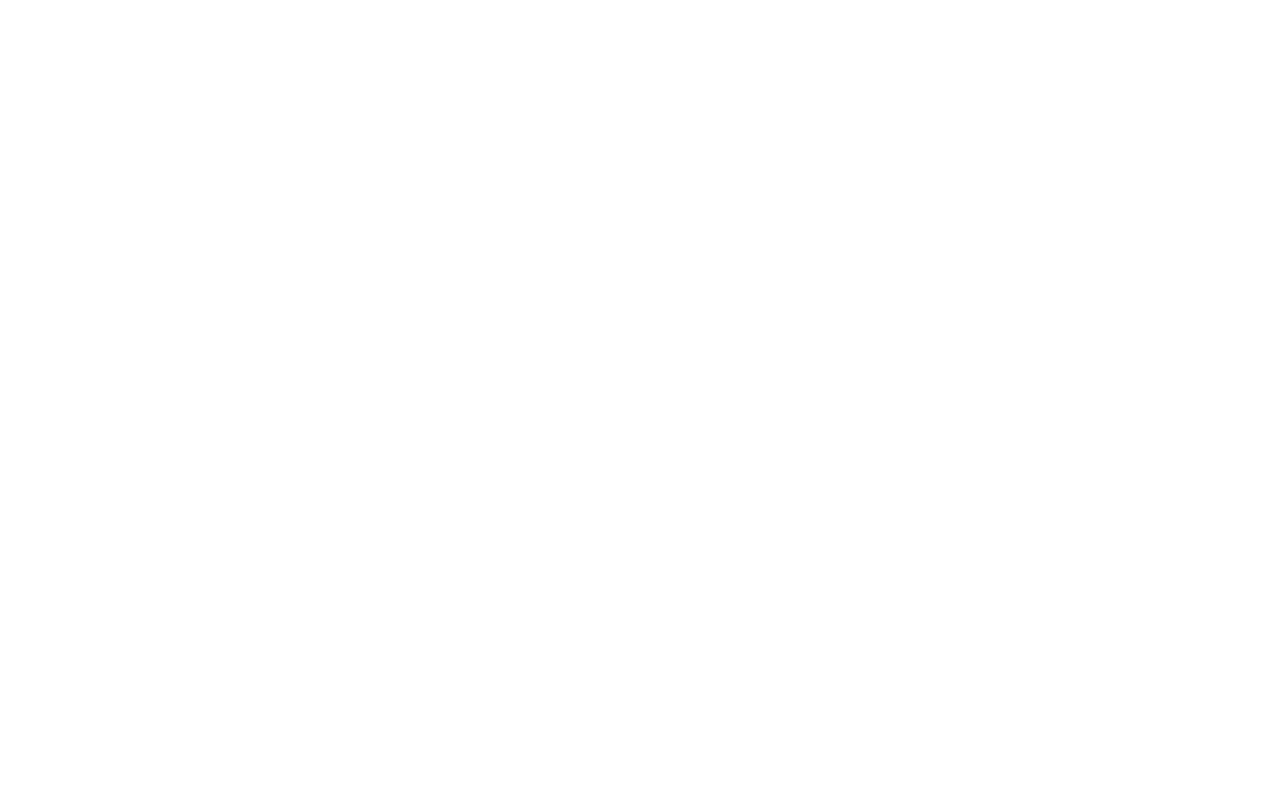
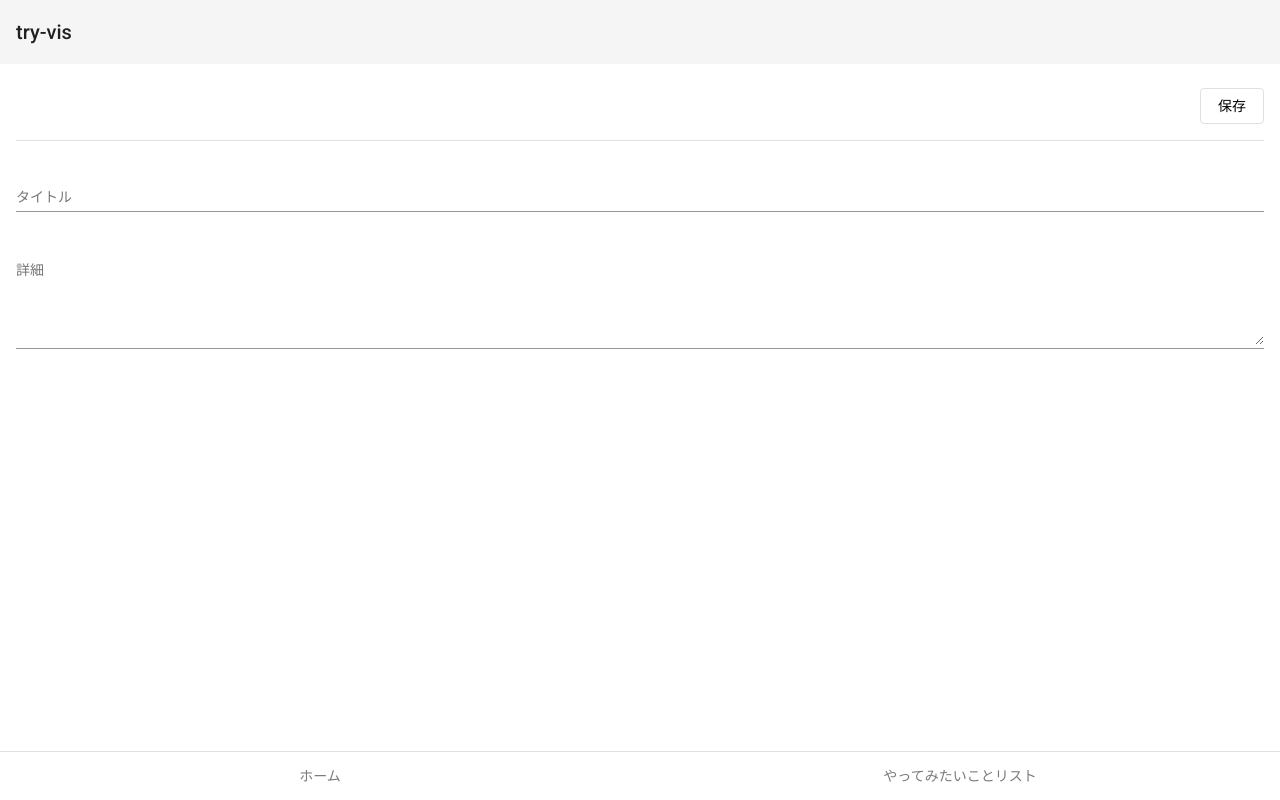
Before and after one commit to tmyksj/try-vis, an Angular app: page /items/1/edit in a window 1280 px wide. Before the commit this address led to /. Built offline with nearby package versions, Linux system fonts and the light colour scheme.

Commit message:
item edit component の実装

```diff
--- a/src/app/components/page-home/page-home.component.html
+++ b/src/app/components/page-home/page-home.component.html
@@ -1,9 +1,16 @@
 <app-layout-main navActiveLink="/">
   <h1>推薦されたリスト</h1>
   <a *ngFor="let item of recommendedItemList"
+     class="item"
      mat-stroked-button
      routerLink="/items/{{ item.id }}">
     <h2>{{ item.title }}</h2>
     <p>{{ item.description }}</p>
   </a>
+  <a class="add"
+     color="primary"
+     mat-fab
+     routerLink="/items/new">
+    <mat-icon>add</mat-icon>
+  </a>
 </app-layout-main>
--- a/src/app/components/page-home/page-home.component.scss
+++ b/src/app/components/page-home/page-home.component.scss
@@ -6,7 +6,7 @@
   margin: 0;
 }
 
-a {
+.item {
   display: block;
   margin: 0.5rem 0;
   padding: 1rem;
@@ -18,3 +18,9 @@
     margin: 0;
   }
 }
+
+.add {
+  bottom: 4rem;
+  position: fixed;
+  right: 1rem;
+}
--- a/src/app/components/page-item-edit/page-item-edit.component.html
+++ b/src/app/components/page-item-edit/page-item-edit.component.html
@@ -1 +1,22 @@
-<p>page-item-edit works!</p>
+<app-layout-main>
+  <div class="action">
+    <button (click)="onSubmit()"
+            mat-stroked-button>保存
+    </button>
+  </div>
+
+  <mat-divider></mat-divider>
+
+  <mat-form-field class="title">
+    <mat-label>タイトル</mat-label>
+    <input [(ngModel)]="varTitle"
+           matInput>
+  </mat-form-field>
+
+  <mat-form-field class="description">
+    <mat-label>詳細</mat-label>
+    <textarea [(ngModel)]="varDescription"
+              matInput></textarea>
+  </mat-form-field>
+
+</app-layout-main>
--- a/src/app/components/page-item-edit/page-item-edit.component.scss
+++ b/src/app/components/page-item-edit/page-item-edit.component.scss
@@ -0,0 +1,18 @@
+.action {
+  margin: 1rem 0;
+  text-align: right;
+}
+
+.title {
+  margin-top: 2rem;
+  width: 100%;
+}
+
+.description {
+  margin-top: 1rem;
+  width: 100%;
+}
+
+textarea {
+  height: 5rem;
+}
--- a/src/app/components/page-item-edit/page-item-edit.component.ts
+++ b/src/app/components/page-item-edit/page-item-edit.component.ts
@@ -1,4 +1,9 @@
 import { Component, OnInit } from "@angular/core";
+import { ItemDomain } from "../../domains/item/item.domain";
+import { ActivatedRoute, ParamMap, Router } from "@angular/router";
+import { map, switchMap } from "rxjs/operators";
+import { Observable, of } from "rxjs";
+import { ItemDto } from "../../dtos/item/item.dto";
 
 @Component({
   selector: "app-page-item-edit",
@@ -7,10 +12,61 @@
 })
 export class PageItemEditComponent implements OnInit {
 
-  public constructor() {
+  public item: ItemDto;
+
+  public varTitle: string;
+
+  public varDescription: string;
+
+  private itemDomain: ItemDomain;
+
+  private route: ActivatedRoute;
+
+  private router: Router;
+
+  public constructor(itemDomain: ItemDomain, route: ActivatedRoute, router: Router) {
+    this.itemDomain = itemDomain;
+    this.route = route;
+    this.router = router;
   }
 
   public ngOnInit(): void {
+    this.route.paramMap.pipe(
+      switchMap((params: ParamMap): Observable<ItemDto> => {
+        if (params.has("id")) {
+          return this.itemDomain.item(parseInt(params.get("id"), 10));
+        }
+
+        return of({
+          id: null,
+          title: "",
+          description: "",
+        });
+      }),
+      map((item: ItemDto | null): ItemDto => {
+        if (item === null) {
+          throw new Error("cannot find item");
+        }
+        return item;
+      }),
+    ).subscribe((item: ItemDto): void => {
+      this.item = item;
+      this.varTitle = item.title;
+      this.varDescription = item.description;
+    }, (_: any): void => {
+      // TODO: redirect
+      // this.router.navigateByUrl("/404");
+    });
+  }
+
+  public onSubmit(): void {
+    this.itemDomain.save({
+      id: this.item.id,
+      title: this.varTitle,
+      description: this.varDescription,
+    }).subscribe((_: ItemDto): void => {
+      this.router.navigateByUrl("/");
+    });
   }
 
 }
--- a/src/app/components/page-item-list/page-item-list.component.html
+++ b/src/app/components/page-item-list/page-item-list.component.html
@@ -1,9 +1,16 @@
 <app-layout-main navActiveLink="/items">
   <h1>やってみたいことリスト</h1>
   <a *ngFor="let item of itemList"
+     class="item"
      mat-stroked-button
      routerLink="/items/{{ item.id }}">
     <h2>{{ item.title }}</h2>
     <p>{{ item.description }}</p>
   </a>
+  <a class="add"
+     color="primary"
+     mat-fab
+     routerLink="/items/new">
+    <mat-icon>add</mat-icon>
+  </a>
 </app-layout-main>
--- a/src/app/components/page-item-list/page-item-list.component.scss
+++ b/src/app/components/page-item-list/page-item-list.component.scss
@@ -6,7 +6,7 @@
   margin: 0;
 }
 
-a {
+.item {
   display: block;
   margin: 0.5rem 0;
   padding: 1rem;
@@ -18,3 +18,9 @@
     margin: 0;
   }
 }
+
+.add {
+  bottom: 4rem;
+  position: fixed;
+  right: 1rem;
+}
--- a/src/app/components/page-item-list/page-item-list.component.ts
+++ b/src/app/components/page-item-list/page-item-list.component.ts
@@ -20,7 +20,9 @@
 
   public ngOnInit(): void {
     this.itemDomain.itemList().subscribe((itemList: ItemDto[]): void => {
-      this.itemList = itemList;
+      this.itemList = itemList.sort((a: ItemDto, b: ItemDto): number => {
+        return b.id - a.id;
+      });
     });
   }
 
--- a/src/app/components/page-item/page-item.component.html
+++ b/src/app/components/page-item/page-item.component.html
@@ -21,6 +21,7 @@
         <mat-icon>delete_outline</mat-icon>
       </button>
     </div>
+
     <mat-divider></mat-divider>
 
     <h1>{{ item.title }}</h1>
--- a/src/app/components/page-item/page-item.component.ts
+++ b/src/app/components/page-item/page-item.component.ts
@@ -1,7 +1,7 @@
 import { Component, OnInit } from "@angular/core";
 import { ActivatedRoute, ParamMap, Router } from "@angular/router";
 import { combineLatest, Observable } from "rxjs";
-import { mergeMap, switchMap } from "rxjs/operators";
+import { map, mergeMap, switchMap } from "rxjs/operators";
 
 import { ItemDomain } from "../../domains/item/item.domain";
 import { ItemDto } from "../../dtos/item/item.dto";
@@ -38,9 +38,17 @@
   public ngOnInit(): void {
     this.isLoaded = false;
 
-    const itemObservable: Observable<ItemDto> = this.route.paramMap.pipe(switchMap((params: ParamMap): Observable<ItemDto> => {
-      return this.itemDomain.item(parseInt(params.get("id"), 10));
-    }));
+    const itemObservable: Observable<ItemDto> = this.route.paramMap.pipe(
+      switchMap((params: ParamMap): Observable<ItemDto> => {
+        return this.itemDomain.item(parseInt(params.get("id"), 10));
+      }),
+      map((item: ItemDto | null): ItemDto => {
+        if (item === null) {
+          throw new Error("cannot find item");
+        }
+        return item;
+      }),
+    );
 
     combineLatest([
       itemObservable,
--- a/src/app/domains/item/item.domain.ts
+++ b/src/app/domains/item/item.domain.ts
@@ -34,7 +34,8 @@
         }),
         mergeMap((itemLog: ItemLogDto): ObservableInput<void> => {
           return this.db.itemLogRepository.deleteById(itemLog.id);
-        }), startWith("emit least one item"),
+        }),
+        startWith("emit least one item"),
       ),
     ]).pipe(map((_: any): void => {
     }));
@@ -52,7 +53,7 @@
     return this.db.itemLogRepository.deleteById(itemLog.id);
   }
 
-  public item(id: number): Observable<ItemDto> {
+  public item(id: number): Observable<ItemDto | null> {
     return this.db.itemRepository.findById(id);
   }
 
@@ -60,7 +61,7 @@
     return this.db.itemRepository.findAll();
   }
 
-  public itemLog(item: ItemDto, id: number): Observable<ItemLogDto> {
+  public itemLog(item: ItemDto, id: number): Observable<ItemLogDto | null> {
     if (item.id === null) {
       return throwError(new Error("item.id must not be null"));
     }
```
Also changed, not shown: src/app/app.module.ts (+10 -4 lines), 2 other files (tests, documents, lock files or other folders).
